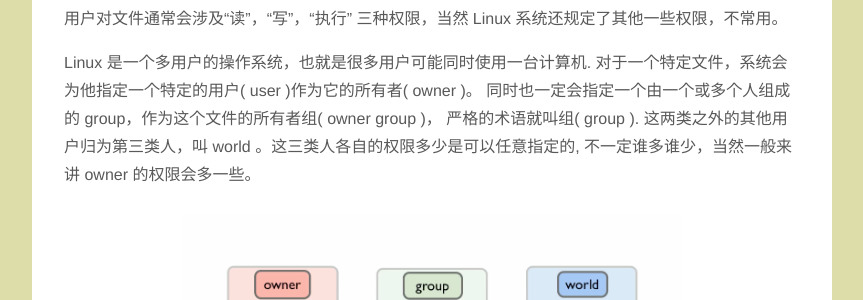
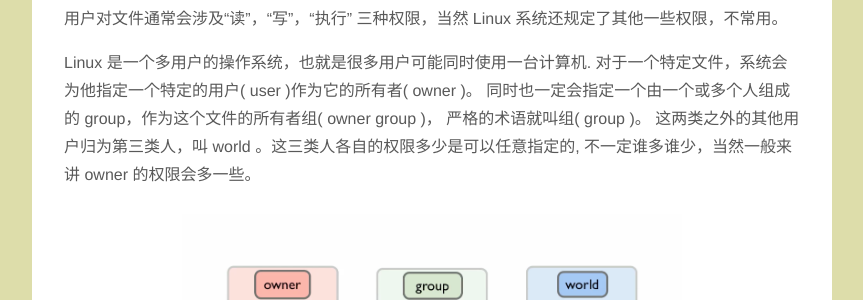
Before and after one commit to happypeter/LGCB, a Jekyll site: the page built from book/06_bash_perm.md, in a window 1280 px wide and 900 px high, scrolled down 955 px. Shown: the part 206-506 px from the top of the window, without its empty margins (208-1071 px from the left). Built offline with Jekyll 4.4.1, drawn with Linux system fonts in a browser that asks for light colours.

```diff
--- a/book/06_bash_perm.md
+++ b/book/06_bash_perm.md
@@ -33,7 +33,7 @@ title: 权限
 三种权限，当然 Linux 系统还规定了其他一些权限，不常用。
 
 Linux 是一个多用户的操作系统，也就是很多用户可能同时使用一台计算机.
-对于一个特定文件，系统会为他指定一个特定的用户( user )作为它的所有者( owner )。  同时也一定会指定一个由一个或多个人组成的 group，作为这个文件的所有者组( owner group )， 严格的术语就叫组( group ). 这两类之外的其他用户归为第三类人，叫 world 。这三类人各自的权限多少是可以任意指定的, 不一定谁多谁少，当然一般来讲 owner 的权限会多一些。
+对于一个特定文件，系统会为他指定一个特定的用户( user )作为它的所有者( owner )。  同时也一定会指定一个由一个或多个人组成的 group，作为这个文件的所有者组( owner group )， 严格的术语就叫组( group )。 这两类之外的其他用户归为第三类人，叫 world 。这三类人各自的权限多少是可以任意指定的, 不一定谁多谁少，当然一般来讲 owner 的权限会多一些。
 
 ![](images/three_perm.png)
 
```
